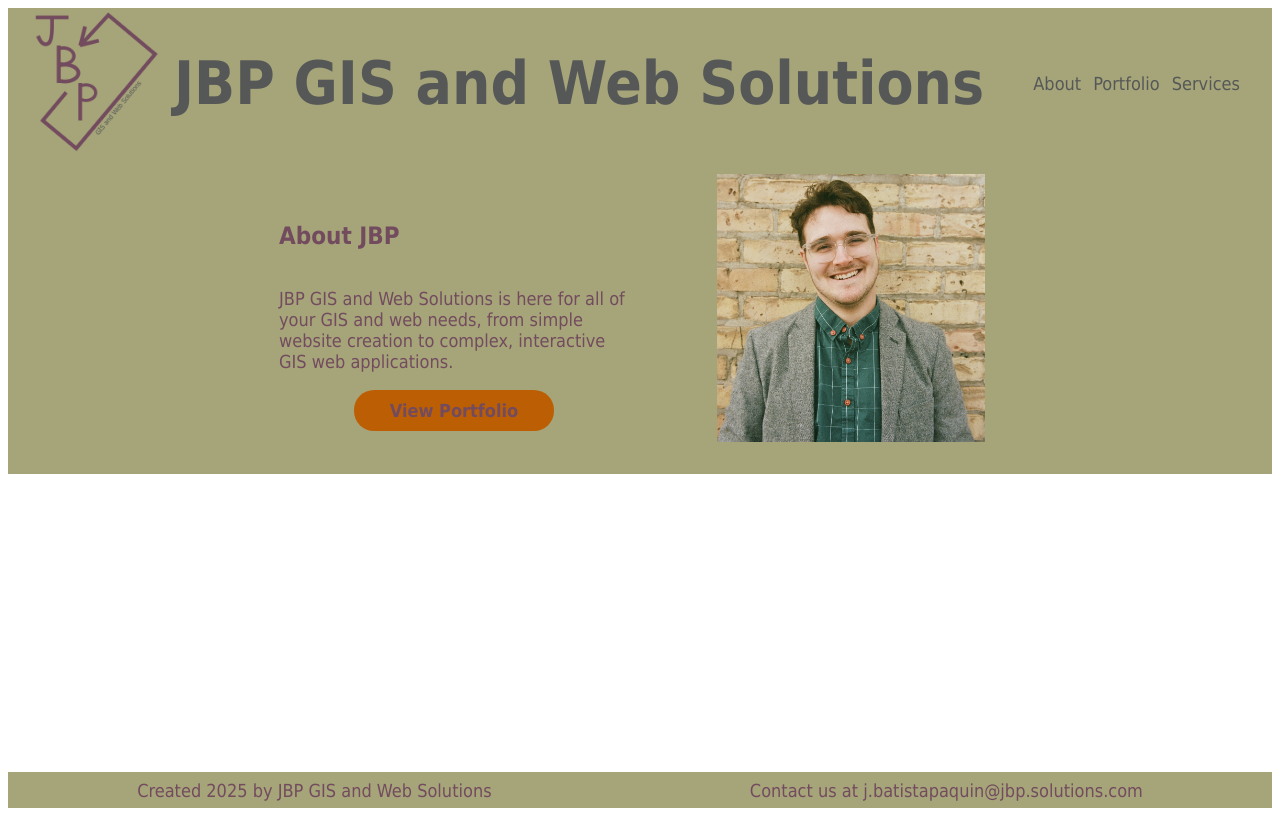
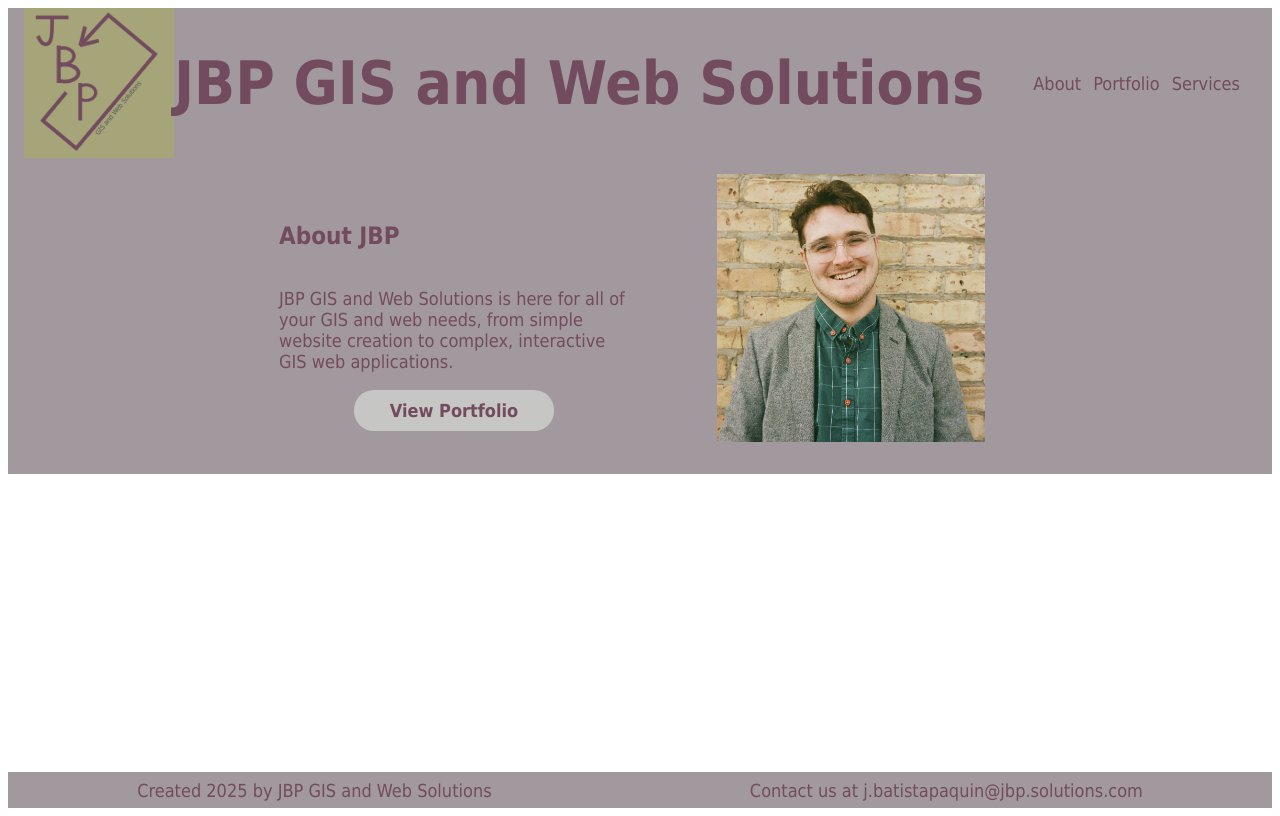
Before and after one commit to JarredPaquin26/top-flexbox-project, a plain HTML site: page index.html in a window 1280 px wide. Drawn offline with Linux system fonts and the light colour scheme.

Commit message:
Update color scheme Updated color scheme. Included variables to easily update color scheme in the future

```diff
--- a/styles.css
+++ b/styles.css
@@ -5,7 +5,7 @@
 * {
     font-family: Tahoma, sans-serif;
     font-size: 18px;
-    color: #8a8d91;
+    color: var(--dark-neutral);
     box-sizing: border-box;
 }
 
@@ -15,13 +15,34 @@ body {
     height: 100vh;
 }
 
+:root {
+    --bright-purple: #734B5e;
+    --purple: #846A6A;
+    --gray-purple: #A2999E;
+    --orange: #BC5F04;
+    --dark-gray: #353B3C;
+    --gray: #C6C7C4;
+    --light-gray: #EEF0F2;
+
+    --dark-neutral: var(--dark-gray);
+    --medium-neutral: var(--gray);
+    --light-neutral: var(--light-gray);
+
+    --bright-color: var(--bright-purple);
+    --medium-color: var(--purple);
+    --muted-color: var(--gray-purple);
+    --accent-color: var(--orange);
+
+
+}
+
 
 /*Header formatting*/
 
 
 .header {
     display: flex;
-    background-color: #A6A57A;
+    background-color: var(--muted-color);
     align-items: center;
 }
 
@@ -32,7 +53,7 @@ body {
 h1 {
     font-weight: bold;
     font-size: 60px;
-    color: #565857;
+    color: var(--bright-color);
 }
 
 ul {
@@ -45,7 +66,7 @@ ul {
 
 a {
     text-decoration: none;
-    color: #565857;
+    color: var(--bright-color);
 }
 
 
@@ -60,7 +81,7 @@ a {
 
 .overview{
     display: flex;
-    background-color: #A6A57A;
+    background-color: var(--muted-color);
     justify-content: center;
     align-items: center;
     gap: 72px;
@@ -79,12 +100,12 @@ h2 {
 }
 
 .overview-paragraph, .overview-header {
-    color: #734B5e;
+    color: var(--bright-color);
 }
 
 .portfolio-button {
-    background-color: #BC5F04;
-    color: #734B5e;
+    background-color: var(--medium-neutral);
+    color: var(--bright-color);
     width: 200px;
     align-self: center;
     border-radius: 20px;
@@ -94,8 +115,8 @@ h2 {
 }
 
 .portfolio-button:hover {
-    background-color: #8a8d91;
-    color: #734B5e;
+    background-color: var(--dark-neutral);
+    color: var(--bright-color);
     width: 200px;
     align-self: center;
     border-radius: 20px;
@@ -117,9 +138,9 @@ h2 {
     max-height: 36px;
     justify-content: space-around;
     align-items: center;
-    background-color: #A6A57A;
+    background-color: var(--muted-color);
 }
 
 .footer-text {
-    color: #734B5e;
+    color: var(--bright-color);
 }
```
